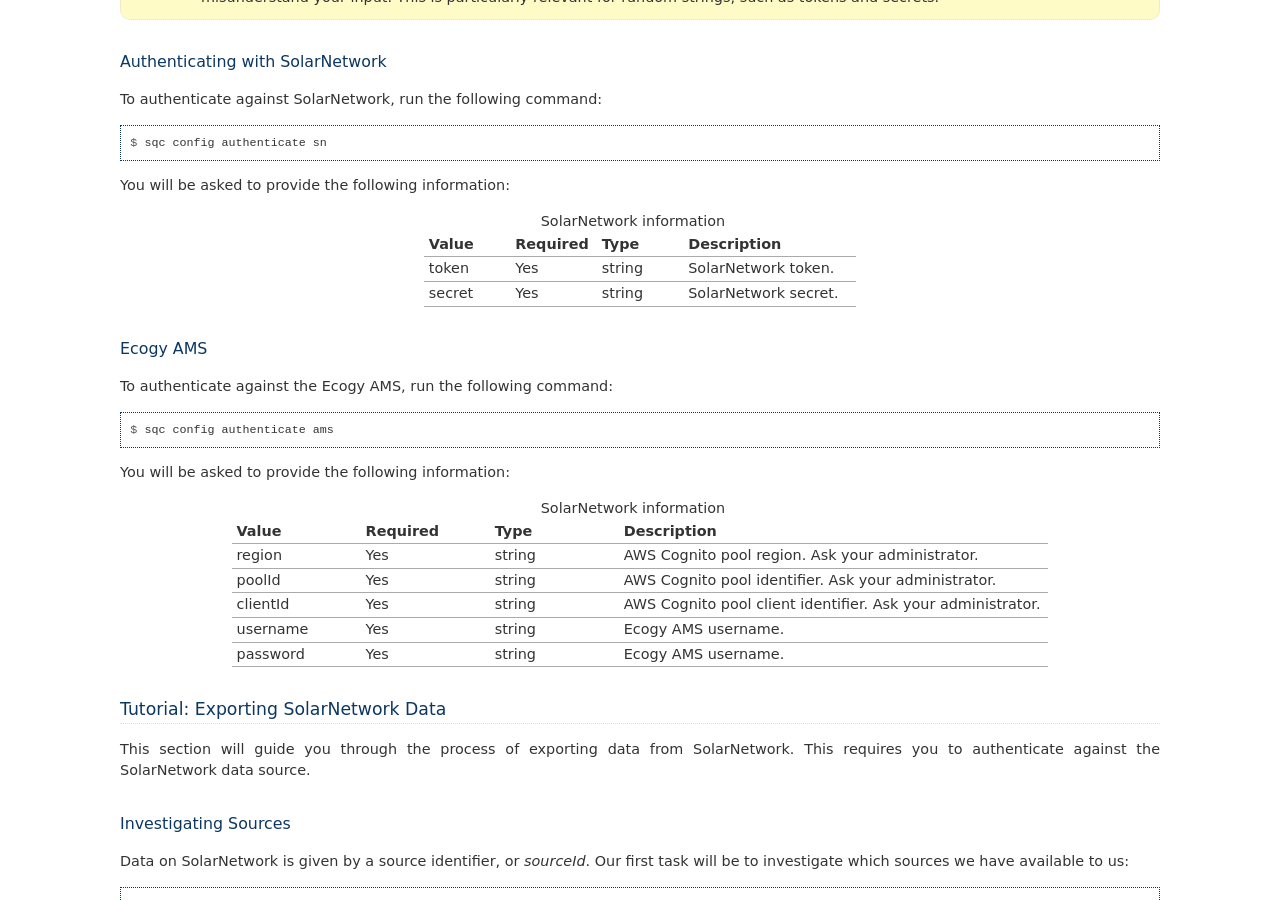
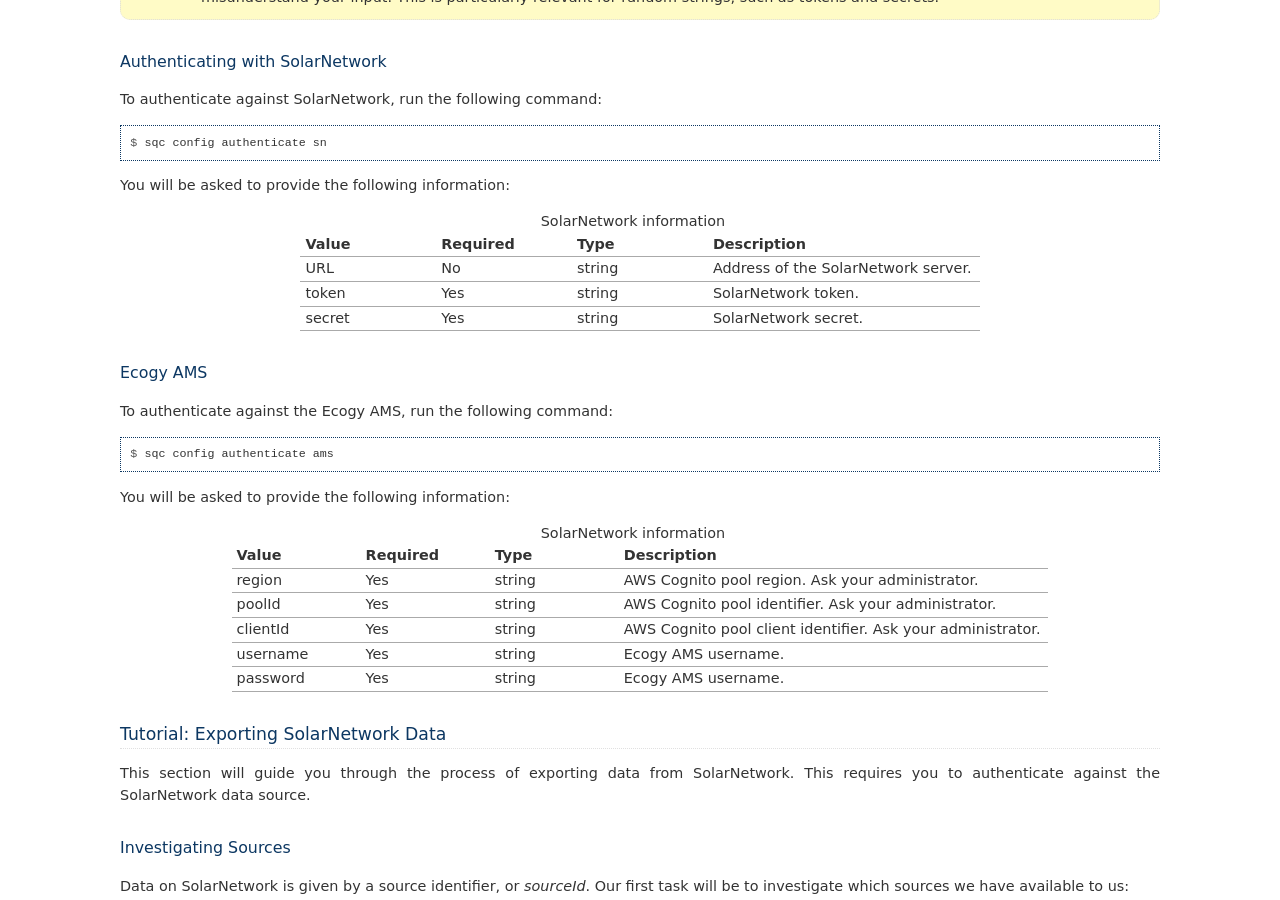
Before and after one commit to ecogyenergy/solarquant, a Sphinx documentation site: the page built from docs/gettingstarted.rst, in a window 1280 px wide and 900 px high, scrolled down 1513 px. Built offline with Sphinx 7.4.7, drawn with Linux system fonts in a browser that asks for light colours.

Commit message:
added URL to the list of parameters requested by the "sqc config authenticate sn" command

```diff
--- a/docs/gettingstarted.rst
+++ b/docs/gettingstarted.rst
@@ -104,6 +104,10 @@
      - Required
      - Type
      - Description
+   * - URL
+     - No
+     - string
+     - Address of the SolarNetwork server.
    * - token
      - Yes
      - string
```
